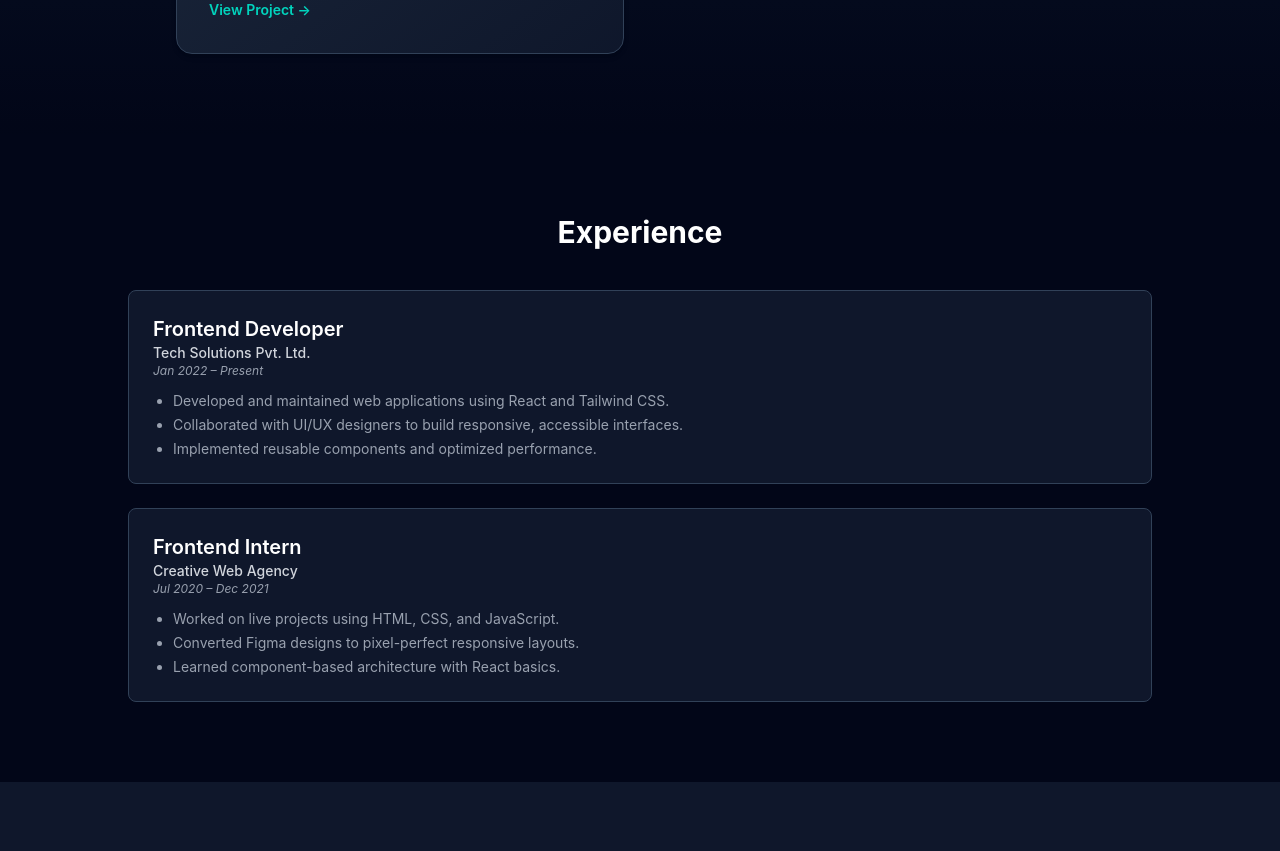
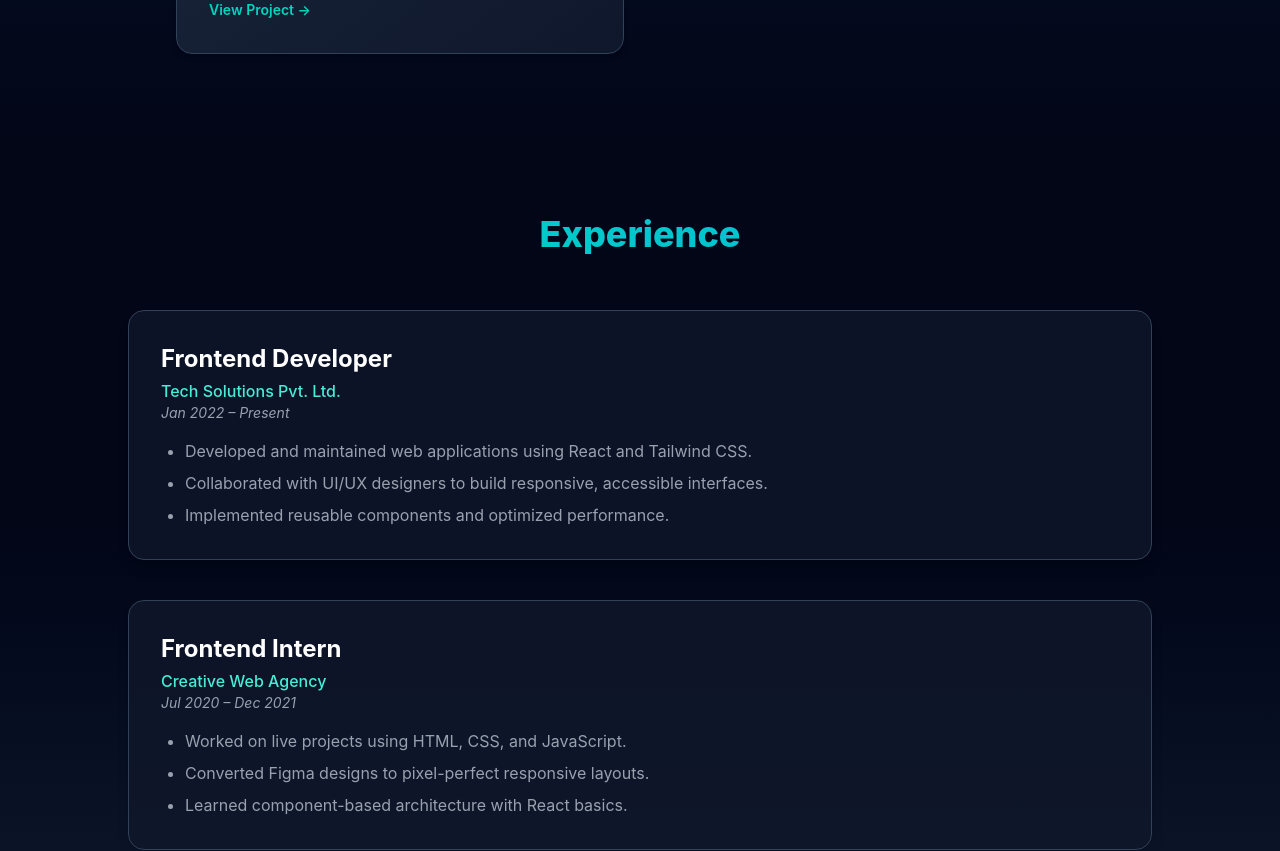
Before and after one commit to Bhaven-Chaudhary/Bhaven-Chaudhary-Portfolio, a React (Vite) app: page / in a window 1280 px wide. Shown: the part 3460-4311 px from the top of the page. Built offline with nearby package versions, Linux system fonts and the light colour scheme.

Commit message:
final styling of experience tab

```diff
--- a/src/components/Experience.jsx
+++ b/src/components/Experience.jsx
@@ -24,22 +24,27 @@ export default function Experience() {
   ];
 
   return (
-    <section id="experience" className="py-20 px-6 bg-slate-950 text-gray-300">
+    <section
+      id="experience"
+      className="py-20 px-6 bg-gradient-to-b from-slate-950 via-slate-950 to-slate-900 text-gray-300"
+    >
       <div className="max-w-5xl mx-auto">
-        <h2 className="text-3xl font-bold text-white text-center mb-10">
+        {/* Section Heading */}
+        <h2 className="text-4xl font-extrabold text-center mb-14 bg-gradient-to-r from-teal-400 to-cyan-500 bg-clip-text text-transparent">
           Experience
         </h2>
 
-        <div className="space-y-6">
+        <div className="space-y-10">
           {experiences.map((exp, idx) => (
             <div
               key={idx}
-              className="bg-slate-900 border border-slate-700 p-6 rounded-lg"
+              className="bg-slate-900/80 border border-slate-700 rounded-2xl p-8 shadow-lg hover:-translate-y-1 hover:shadow-teal-500/20 hover:border-teal-500 transition-transform duration-300"
             >
-              <h3 className="text-xl font-semibold text-white">{exp.role}</h3>
-              <p className="text-sm text-primary font-medium">{exp.company}</p>
-              <p className="text-xs text-gray-400 italic mb-3">{exp.period}</p>
-              <ul className="list-disc text-sm text-gray-400 pl-5 space-y-1">
+              <h3 className="text-2xl font-bold text-white mb-1">{exp.role}</h3>
+              <p className="text-teal-300 font-medium">{exp.company}</p>
+              <p className="text-sm text-gray-400 italic mb-4">{exp.period}</p>
+
+              <ul className="list-disc pl-6 space-y-2 text-gray-400 text-base">
                 {exp.responsibilities.map((item, i) => (
                   <li key={i}>{item}</li>
                 ))}
```
